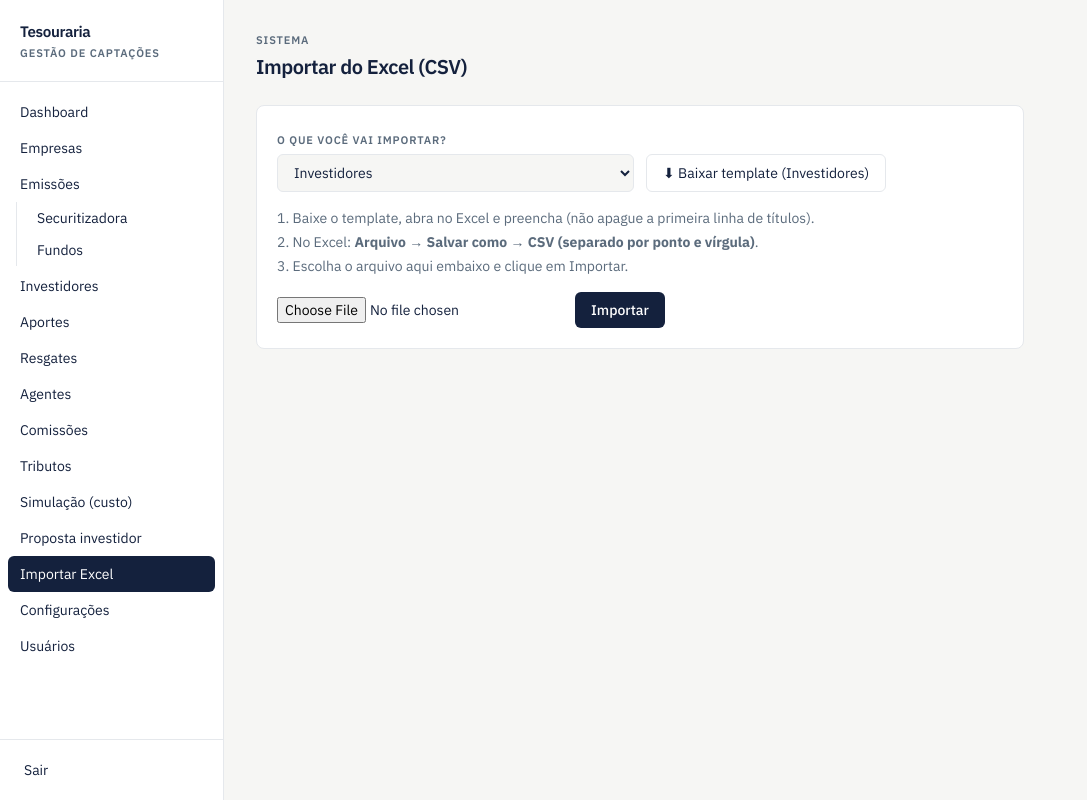
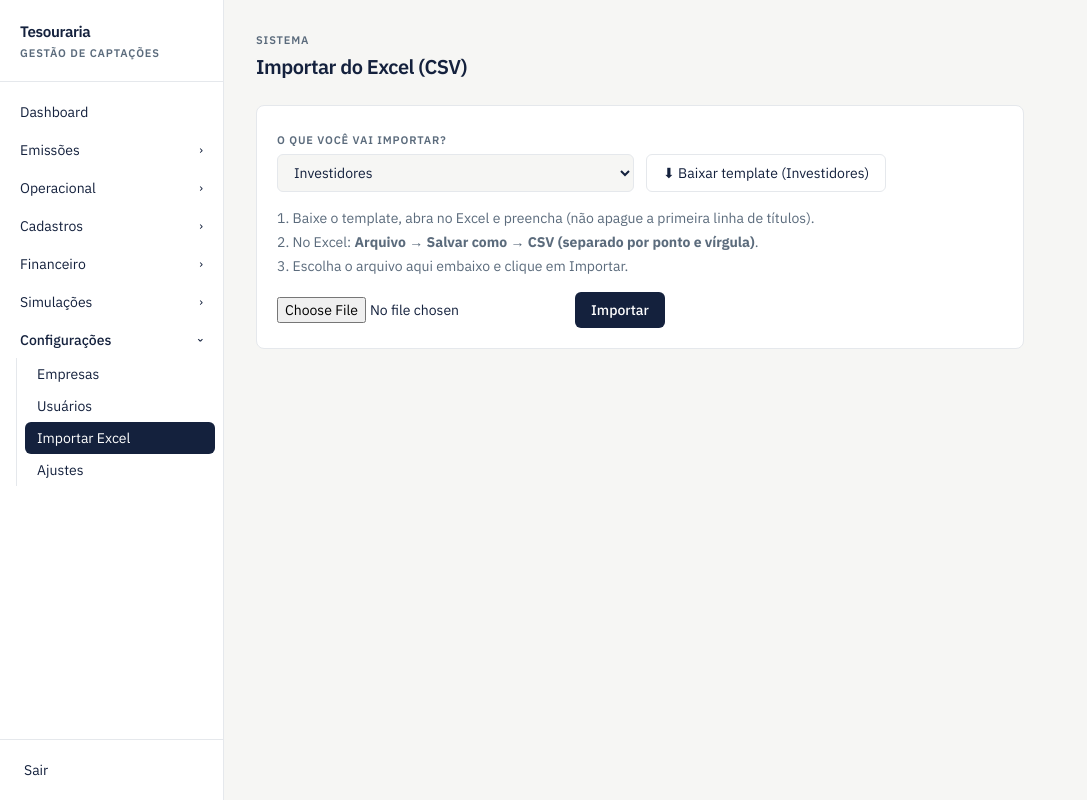
Before and after one commit to ariadinicorrea/tesouraria, a Next.js app in the folder captacao-app/: page /importar in a window 1280 px wide. Shown: the whole page, without its empty margins (0-1087 px from the left). Built offline with nearby package versions, Linux system fonts and the light colour scheme.

Commit message:
menu recolhivel agrupado

```diff
--- a/captacao-app/components/sidebar.tsx
+++ b/captacao-app/components/sidebar.tsx
@@ -1,34 +1,51 @@
 "use client";
 import Link from "next/link";
 import { usePathname } from "next/navigation";
+import { useState, useEffect } from "react";
 import { supabaseBrowser } from "@/lib/supabase/client";
 
-const itens = [
+type Item = { href: string; label: string };
+type Grupo = { label: string; sub: Item[] };
+type Entrada = Item | Grupo;
+
+const entradas: Entrada[] = [
   { href: "/dashboard", label: "Dashboard" },
-  { href: "/empresas", label: "Empresas" },
-  {
-    label: "Emissões",
-    base: "/emissoes",
-    sub: [
+  { label: "Emissões", sub: [
     { href: "/emissoes/securitizadora", label: "Securitizadora" },
     { href: "/emissoes/fundos", label: "Fundos" },
-    ],
-  },
-  { href: "/investidores", label: "Investidores" },
+  ]},
+  { label: "Operacional", sub: [
     { href: "/aportes", label: "Aportes" },
     { href: "/resgates", label: "Resgates" },
+  ]},
+  { label: "Cadastros", sub: [
+    { href: "/investidores", label: "Investidores" },
     { href: "/agentes", label: "Agentes" },
+  ]},
+  { label: "Financeiro", sub: [
     { href: "/comissoes", label: "Comissões" },
     { href: "/tributos", label: "Tributos" },
-  { href: "/simulacao", label: "Simulação (custo)" },
+  ]},
+  { label: "Simulações", sub: [
+    { href: "/simulacao", label: "Custo" },
     { href: "/proposta", label: "Proposta investidor" },
+  ]},
+  { label: "Configurações", sub: [
+    { href: "/empresas", label: "Empresas" },
+    { href: "/usuarios", label: "Usuários" },
     { href: "/importar", label: "Importar Excel" },
-  { href: "/configuracoes", label: "Configurações" },
-  { href: "/usuarios", label: "Usuários" },
+    { href: "/configuracoes", label: "Ajustes" },
+  ]},
 ];
+
+function ehGrupo(e: Entrada): e is Grupo { return (e as Grupo).sub !== undefined; }
 
 export function Sidebar() {
   const path = usePathname();
+  const grupoAtual = entradas.find((e) => ehGrupo(e) && e.sub.some((s) => path === s.href || path.startsWith(s.href + "/"))) as Grupo | undefined;
+  const [aberto, setAberto] = useState<string | null>(grupoAtual?.label ?? null);
+  useEffect(() => { if (grupoAtual) setAberto(grupoAtual.label); }, [grupoAtual?.label]);
+
   return (
     <aside className="flex h-full w-56 shrink-0 flex-col border-r bg-surface">
       <div className="border-b px-5 py-5">
@@ -36,25 +53,29 @@ export function Sidebar() {
         <div className="eyebrow mt-0.5">Gestão de captações</div>
       </div>
       <nav className="flex-1 overflow-y-auto px-2 py-3">
-        {itens.map((it) => {
-          if ("sub" in it && it.sub) {
-            const abertoSecao = path.startsWith(it.base);
+        {entradas.map((e) => {
+          if (!ehGrupo(e)) {
+            const ativo = path === e.href || path.startsWith(e.href + "/");
+            return (<Link key={e.href} href={e.href} className={`mb-0.5 block rounded-md px-3 py-2 text-sm transition-colors ${ativo ? "bg-ink text-white" : "text-ink/70 hover:bg-paper hover:text-ink"}`}>{e.label}</Link>);
+          }
+          const isOpen = aberto === e.label;
+          const temAtivo = e.sub.some((s) => path === s.href || path.startsWith(s.href + "/"));
           return (
-              <div key={it.label} className="mb-0.5">
-                <div className={`block rounded-md px-3 py-2 text-sm ${abertoSecao ? "text-ink font-medium" : "text-ink/70"}`}>{it.label}</div>
+            <div key={e.label} className="mb-0.5">
+              <button onClick={() => setAberto(isOpen ? null : e.label)} className={`flex w-full items-center justify-between rounded-md px-3 py-2 text-sm transition-colors ${temAtivo ? "text-ink font-medium" : "text-ink/70 hover:bg-paper hover:text-ink"}`}>
+                <span>{e.label}</span>
+                <span className={`text-xs transition-transform ${isOpen ? "rotate-90" : ""}`}>›</span>
+              </button>
+              {isOpen && (
                 <div className="ml-2 border-l pl-2">
-                  {it.sub.map((s) => {
+                  {e.sub.map((s) => {
                     const ativo = path === s.href || path.startsWith(s.href + "/");
-                    return (
-                      <Link key={s.href} href={s.href} className={`block rounded-md px-3 py-1.5 text-sm transition-colors ${ativo ? "bg-ink text-white" : "text-ink/60 hover:bg-paper hover:text-ink"}`}>{s.label}</Link>
-                    );
+                    return (<Link key={s.href} href={s.href} className={`block rounded-md px-3 py-1.5 text-sm transition-colors ${ativo ? "bg-ink text-white" : "text-ink/60 hover:bg-paper hover:text-ink"}`}>{s.label}</Link>);
                   })}
                 </div>
+              )}
             </div>
           );
-          }
-          const ativo = path === it.href || path.startsWith(it.href + "/");
-          return (<Link key={it.href} href={it.href} className={`block rounded-md px-3 py-2 text-sm transition-colors ${ativo ? "bg-ink text-white" : "text-ink/70 hover:bg-paper hover:text-ink"}`}>{it.label}</Link>);
         })}
       </nav>
       <div className="border-t px-3 py-3">
```
Lines whose indentation alone changed are shown as unchanged.
